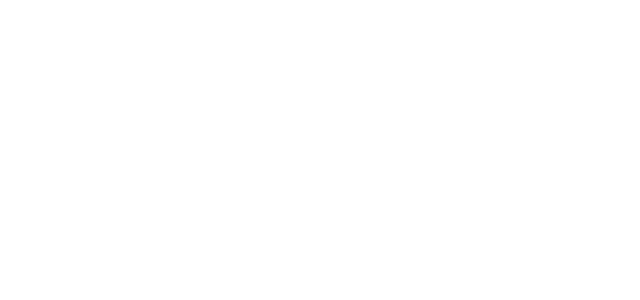
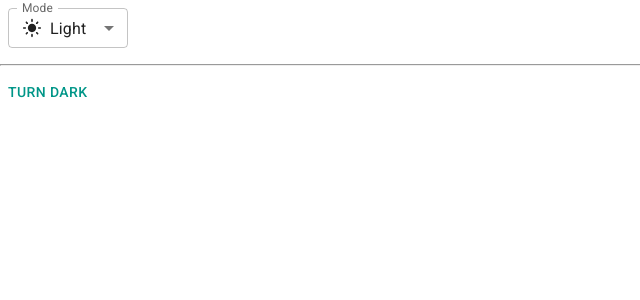
Before and after one commit to nammtph52069/trelloApp, a React (Vite) app: page / in a window 1280 px wide. Shown: the top 300 px of the page, without its empty margins (0-640 px from the left). Built offline with nearby package versions, Linux system fonts and the light colour scheme.

Commit message:
custom dark light

```diff
--- a/src/App.jsx
+++ b/src/App.jsx
@@ -1,8 +1,74 @@
+import Button from '@mui/material/Button'
+import { useColorScheme } from '@mui/material/styles'
+
+import InputLabel from '@mui/material/InputLabel'
+import MenuItem from '@mui/material/MenuItem'
+import FormControl from '@mui/material/FormControl'
+import Select from '@mui/material/Select'
+import Box from '@mui/material/Box'
+import LightModeIcon from '@mui/icons-material/LightMode'
+import DarkModeOutlinedIcon from '@mui/icons-material/DarkModeOutlined'
+import SettingsBrightnessIcon from '@mui/icons-material/SettingsBrightness'
+
+function ModeSelect() {
+  const { mode, setMode } = useColorScheme()
+  const handleChange = (event) => {
+    const selectedMode = event.target.value
+    setMode(selectedMode)
+  }
+
+  return (
+    <FormControl sx={{ m: 1, minWidth: 120 }} size="small">
+      <InputLabel id="label-select-dark-light-mode">Mode</InputLabel>
+      <Select
+        labelId="label-select-dark-light-mode"
+        id="select-dark-light-mode"
+        value={mode}
+        label="Mode"
+        onChange={handleChange}
+      >
+        <MenuItem value="light">
+          <Box sx={{ display: 'flex', alignItems: 'center', gap: 1 }}>
+            <LightModeIcon fontSize='small' /> Light
+          </Box>
+        </MenuItem>
+        <MenuItem value="dark">
+          <Box sx={{ display: 'flex', alignItems: 'center', gap: 1 }}>
+            <DarkModeOutlinedIcon fontSize='small' /> Dark
+          </Box>
+        </MenuItem>
+        <MenuItem value="system">
+          <Box sx={{ display: 'flex', alignItems: 'center', gap: 1 }}>
+            <SettingsBrightnessIcon fontSize='small' /> System
+          </Box>
+        </MenuItem>
+      </Select>
+    </FormControl>
+  )
+}
+
+
+function ModeToggle() {
+  const { mode, setMode } = useColorScheme()
+
+  return (
+    <Button
+      onClick={() => {
+        setMode(mode === 'light' ? 'dark' : 'light')
+      }}
+    >
+      {mode === 'light' ? 'Turn dark' : 'Turn light'}
+    </Button>
+  )
+}
+
 
 function App() {
   return (
     <>
-
+      <ModeSelect/>
+      <hr/>
+      <ModeToggle />
     </>
   )
 }
--- a/src/main.jsx
+++ b/src/main.jsx
@@ -2,14 +2,14 @@
 import ReactDOM from 'react-dom/client'
 import App from './App.jsx'
 import CssBaseline from '@mui/material/CssBaseline'
-import { ThemeProvider } from '@mui/material/styles'
+import { Experimental_CssVarsProvider as CssVarsProvider } from '@mui/material/styles'
 import theme from './theme'
 
 ReactDOM.createRoot(document.getElementById('root')).render(
   <React.StrictMode>
-    <ThemeProvider theme={theme}>
+    <CssVarsProvider theme={theme}>
       <CssBaseline />
       <App />
-    </ThemeProvider>
+    </CssVarsProvider>
   </React.StrictMode>
 )
--- a/src/theme.js
+++ b/src/theme.js
@@ -1,23 +1,24 @@
-import { createTheme } from '@mui/material/styles'
-import { red } from '@mui/material/colors'
+import { experimental_extendTheme as extendTheme } from '@mui/material/styles'
+import { teal, deepOrange, cyan, orange } from '@mui/material/colors'
+
 
 // Create a theme instance.
-const theme = createTheme({
-  palette: {
-    mode: 'light',
-    primary: {
-      main: '#556cd6'
+const theme = extendTheme({
+  colorSchemes: {
+    light: {
+      palette: {
+        primary: teal,
+        secondary: deepOrange
+      }
     },
-    secondary: {
-      main: '#19857b'
-    },
-    error: {
-      main: red.A400
-    },
-    text: {
-      secondary: red[500]
+    dark: {
+      palette: {
+        primary: cyan,
+        secondary: orange
+      }
     }
   }
+  // ...other properties
 })
 
 export default theme
```
